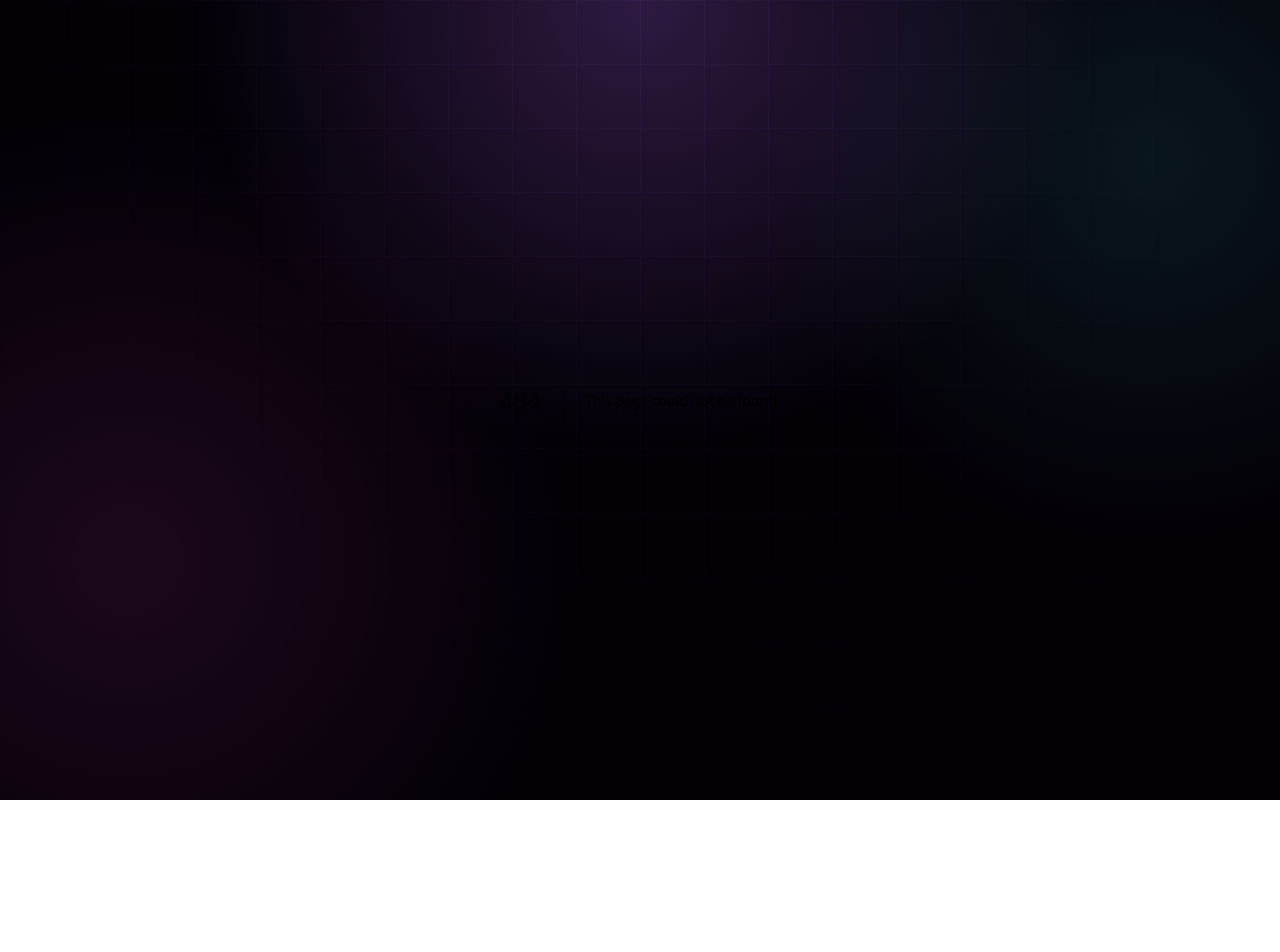
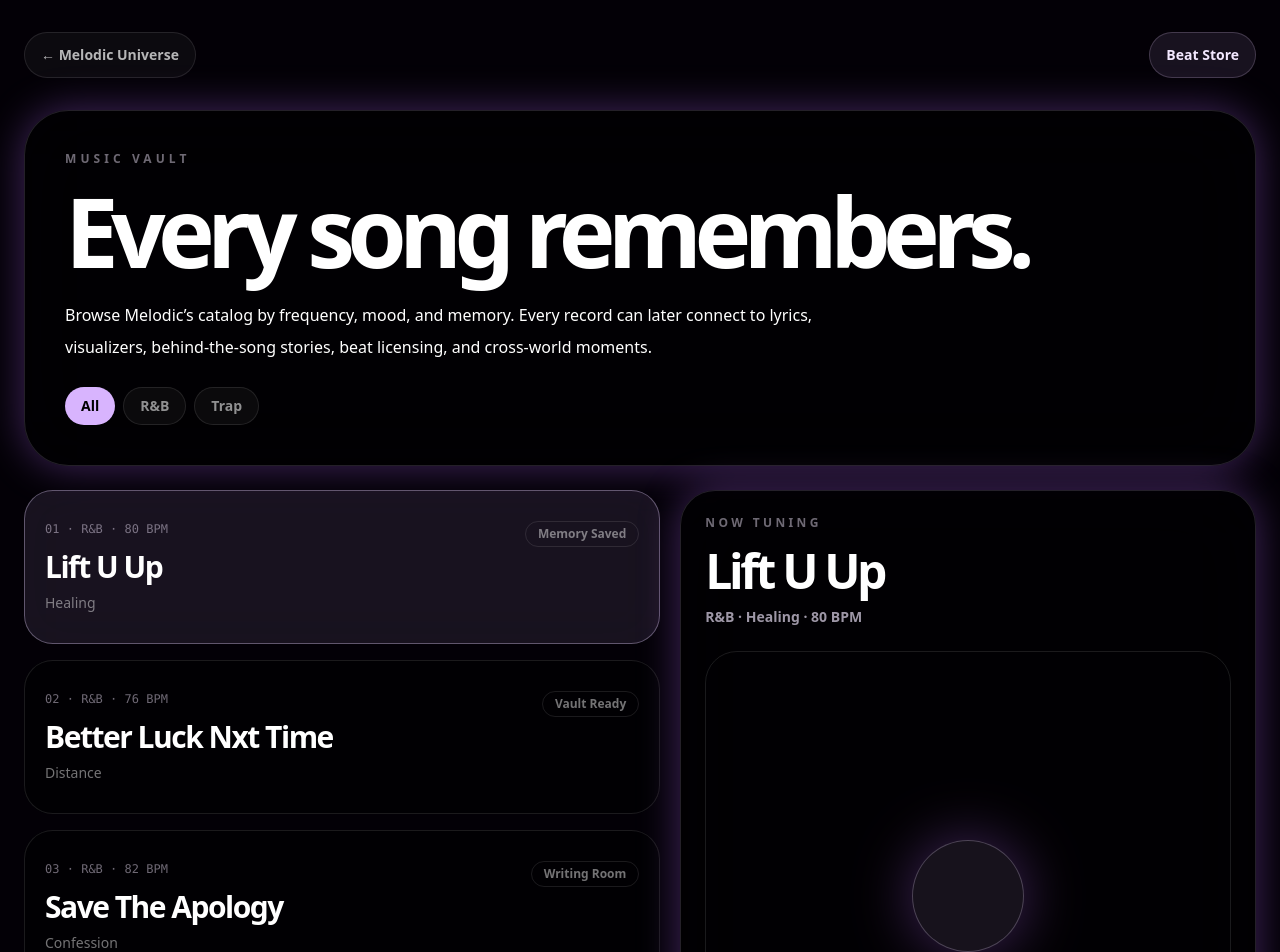
Before and after one commit to thatsmelodic/harmonic-os, a Next.js app: page /worlds/melodic/vault in a window 1280 px wide. Before the commit this address had no page. Shown: the top 952 px of the page. Before the commit the page ends 800 px from the top, so only its background shows below. Built offline with nearby package versions, Linux system fonts and the light colour scheme.

Commit message:
Launch Melodic music vault

```diff
--- /dev/null
+++ b/app/worlds/melodic/vault/page.tsx
@@ -0,0 +1,48 @@
+'use client';
+
+import Link from 'next/link';
+import { useMemo, useState } from 'react';
+
+const tracks = [
+  { title: 'Lift U Up', type: 'R&B', mood: 'Healing', bpm: 80, status: 'Memory Saved', story: 'A late-night record about choosing elevation over collapse.' },
+  { title: 'Better Luck Nxt Time', type: 'R&B', mood: 'Distance', bpm: 76, status: 'Vault Ready', story: 'A reflection on timing, closure, and what could not be forced.' },
+  { title: 'Save The Apology', type: 'R&B', mood: 'Confession', bpm: 82, status: 'Writing Room', story: 'An apology that arrives after the damage already became memory.' },
+  { title: 'Barkin N Bitin', type: 'Trap', mood: 'Pressure', bpm: 170, status: 'High Energy', story: 'Aggression, confidence, and motion translated into rhythm.' },
+  { title: 'Big Guapo', type: 'Trap', mood: 'Motion', bpm: 146, status: 'Street Mode', story: 'A flex record built around momentum, presence, and hunger.' },
+];
+
+export default function MelodicVaultPage() {
+  const [filter, setFilter] = useState<'All' | 'R&B' | 'Trap'>('All');
+  const [active, setActive] = useState(tracks[0]);
+  const visible = useMemo(() => filter === 'All' ? tracks : tracks.filter((track) => track.type === filter), [filter]);
+
+  return (
+    <main className="melodic-world relative min-h-screen overflow-hidden px-4 py-8 pb-28 text-white sm:px-6">
+      <div className="melodic-aurora absolute inset-0 -z-20" />
+      <div className="frequency-grid absolute inset-0 -z-10 opacity-40" />
+      <div className="mx-auto max-w-7xl">
+        <nav className="mb-8 flex flex-wrap items-center justify-between gap-3"><Link href="/worlds/melodic" className="rounded-full border border-white/10 bg-white/[.04] px-4 py-3 text-sm font-black text-white/70">← Melodic Universe</Link><Link href="/beats" className="rounded-full border border-purple-200/20 bg-purple-300/10 px-4 py-3 text-sm font-black text-purple-100">Beat Store</Link></nav>
+
+        <header className="rounded-[2.8rem] border border-purple-200/15 bg-black/50 p-7 shadow-purple-glow backdrop-blur-2xl sm:p-10">
+          <p className="text-xs font-black uppercase tracking-[.34em] text-purple-100/45">Music Vault</p>
+          <h1 className="mt-4 text-6xl font-black tracking-[-.08em] sm:text-8xl">Every song remembers.</h1>
+          <p className="mt-5 max-w-3xl text-base leading-8 text-white/58">Browse Melodic’s catalog by frequency, mood, and memory. Every record can later connect to lyrics, visualizers, behind-the-song stories, beat licensing, and cross-world moments.</p>
+          <div className="mt-6 flex flex-wrap gap-2">{(['All','R&B','Trap'] as const).map((item) => <button key={item} onClick={() => setFilter(item)} className={`rounded-full px-4 py-2 text-sm font-black ${filter === item ? 'bg-purple-300 text-black' : 'border border-white/10 bg-white/[.04] text-white/55'}`}>{item}</button>)}</div>
+        </header>
+
+        <section className="mt-6 grid gap-5 lg:grid-cols-[1.05fr_.95fr]">
+          <div className="grid gap-4">{visible.map((track, index) => <button key={track.title} onClick={() => setActive(track)} className={`rounded-[1.8rem] border p-5 text-left backdrop-blur-xl transition hover:-translate-y-1 ${active.title === track.title ? 'border-purple-200/35 bg-purple-300/10' : 'border-white/10 bg-black/40'}`}><div className="flex items-start justify-between gap-4"><div><p className="font-mono text-xs text-purple-100/45">0{index + 1} · {track.type} · {track.bpm} BPM</p><h2 className="mt-3 text-3xl font-black tracking-[-.05em]">{track.title}</h2><p className="mt-2 text-sm text-white/45">{track.mood}</p></div><span className="rounded-full border border-white/10 px-3 py-1 text-xs font-black text-white/45">{track.status}</span></div></button>)}</div>
+
+          <article className="sticky top-6 h-fit rounded-[2.2rem] border border-purple-200/15 bg-black/50 p-6 shadow-purple-glow backdrop-blur-2xl">
+            <p className="text-xs font-black uppercase tracking-[.28em] text-purple-100/45">Now Tuning</p>
+            <h2 className="mt-4 text-5xl font-black tracking-[-.07em]">{active.title}</h2>
+            <p className="mt-3 text-sm font-black text-purple-100/65">{active.type} · {active.mood} · {active.bpm} BPM</p>
+            <div className="mt-6 grid aspect-square place-items-center rounded-[2rem] border border-white/10 bg-[radial-gradient(circle,rgba(183,108,255,.28),transparent_60%),rgba(255,255,255,.025)]"><div className="text-center"><div className="mx-auto h-28 w-28 rounded-full border border-purple-200/25 bg-purple-300/10 shadow-[0_0_60px_rgba(183,108,255,.35)]" /><p className="mt-5 font-mono text-xs uppercase tracking-[.2em] text-white/35">Visualizer awaiting audio</p></div></div>
+            <p className="mt-6 text-sm leading-7 text-white/55">{active.story}</p>
+            <div className="mt-6 grid grid-cols-2 gap-3"><button className="rounded-full bg-purple-300 px-4 py-3 text-sm font-black text-black">Play Memory</button><button className="rounded-full border border-white/10 bg-white/[.04] px-4 py-3 text-sm font-black text-white/65">Open Story</button></div>
+          </article>
+        </section>
+      </div>
+    </main>
+  );
+}
```
